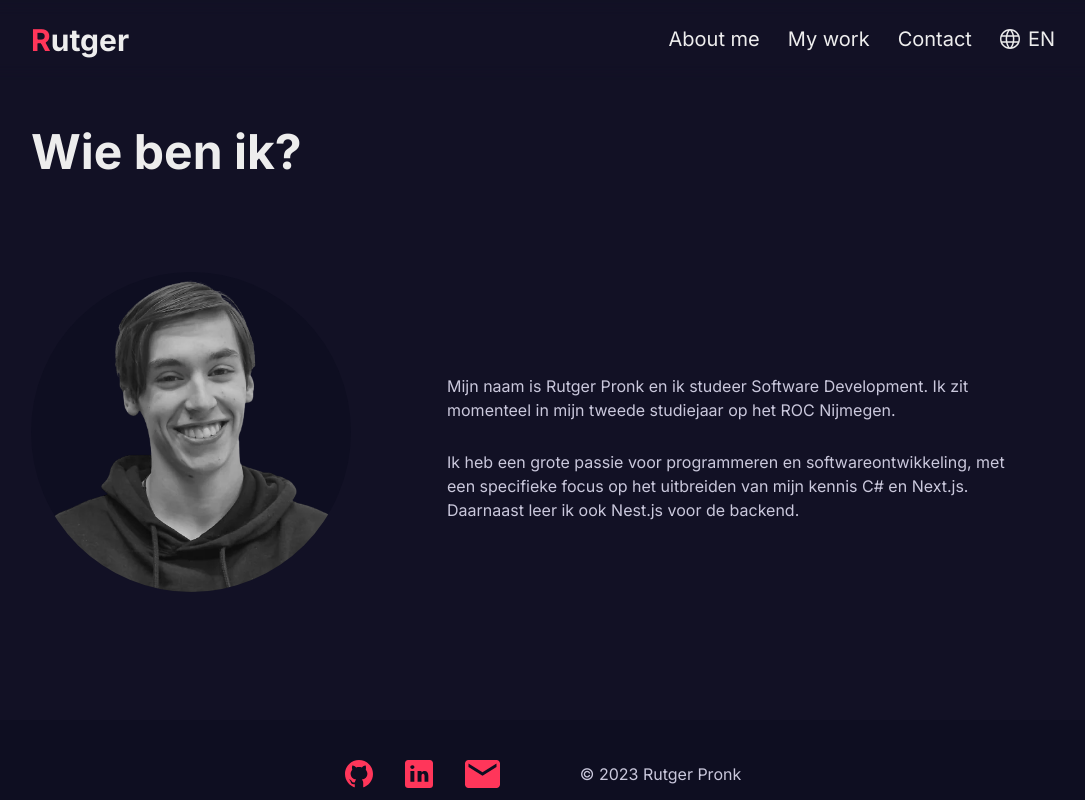
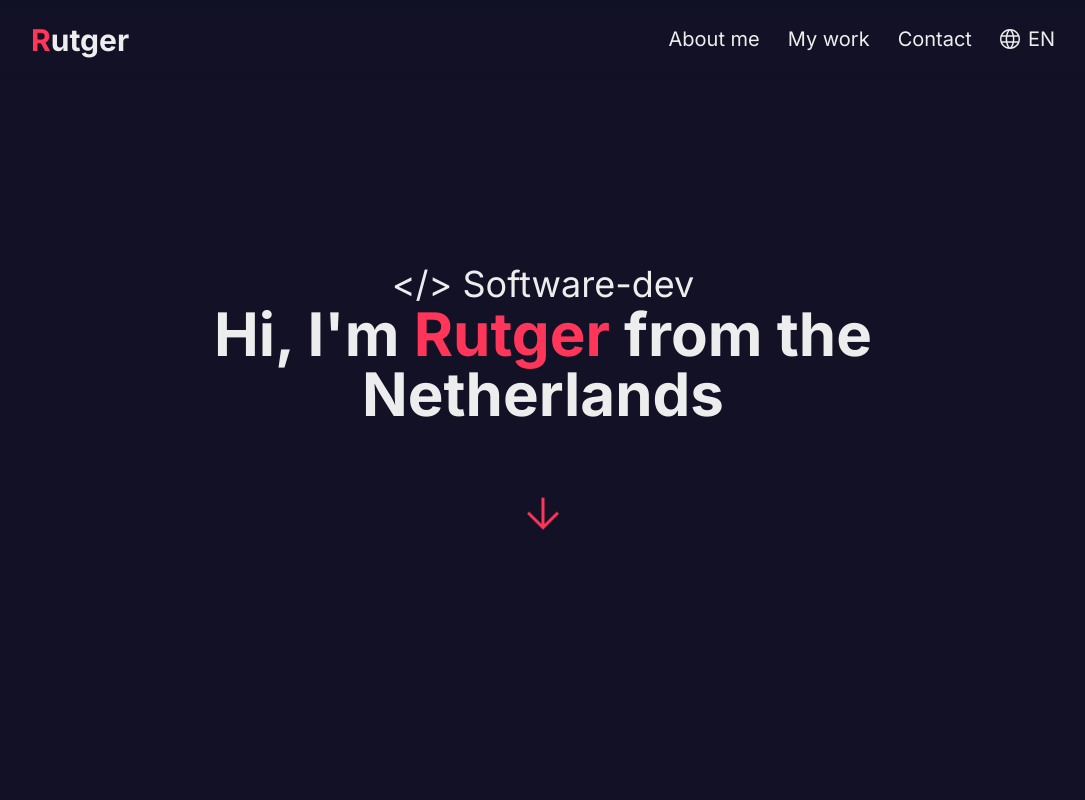
Before and after one commit to Rutger505/portfolio, a Next.js app: page / in a window 1280 px wide. Shown: the top 800 px of the page, without its empty margins (97-1182 px from the left). Built offline with nearby package versions, Linux system fonts and the light colour scheme.

Commit message:
Start landing page

```diff
--- a/src/app/page.tsx
+++ b/src/app/page.tsx
@@ -1,12 +1,14 @@
 import Header from "@/components/header";
 import Footer from "@/components/footer";
 import AboutMe from "@/components/aboutMe";
+import LandingPage from "@/components/landingPage";
 
 export default function Home() {
   return (
     <>
       <Header />
       <main className=" px-spacing ">
+        <LandingPage />
         <AboutMe />
       </main>
       <Footer />
--- /dev/null
+++ b/src/components/icons/arrowDownIcon.tsx
@@ -0,0 +1,19 @@
+interface ComponentProps {
+  className?: string;
+}
+
+export default function ArrowDownIcon({ className }: Readonly<ComponentProps>) {
+  return (
+    <svg
+      className={className}
+      viewBox="0 0 32 32"
+      fill="none"
+      xmlns="http://www.w3.org/2000/svg"
+    >
+      <path
+        d="M16 32L0 16L2.1 13.9L14.5 26.3V0H17.5V26.3L29.9 13.9L32 16L16 32Z"
+        fill="currentColor"
+      />
+    </svg>
+  );
+}
--- /dev/null
+++ b/src/components/landingPage.tsx
@@ -0,0 +1,25 @@
+import Link from "next/link";
+import ArrowDownIcon from "@/components/icons/arrowDownIcon";
+
+export default function LandingPage() {
+  return (
+    <section
+      id={"home"}
+      className={"flex min-h-screen flex-col items-center justify-center"}
+    >
+      <h2 className={"text-4xl text-textPrimary"}>&lt;/&gt; Software-dev</h2>
+      <h1
+        className={
+          "mb-20 max-w-2xl text-center text-6xl font-bold text-textPrimary"
+        }
+      >
+        Hi, I'm <span className={"text-accent"}>Rutger</span> from the
+        Netherlands
+      </h1>
+
+      <Link href={"#about-me"} className={"justify-self-end"}>
+        <ArrowDownIcon className={"h-8 animate-bounce text-accent"} />
+      </Link>
+    </section>
+  );
+}
```
Also changed, not shown: public/github-icon.svg (deleted).
